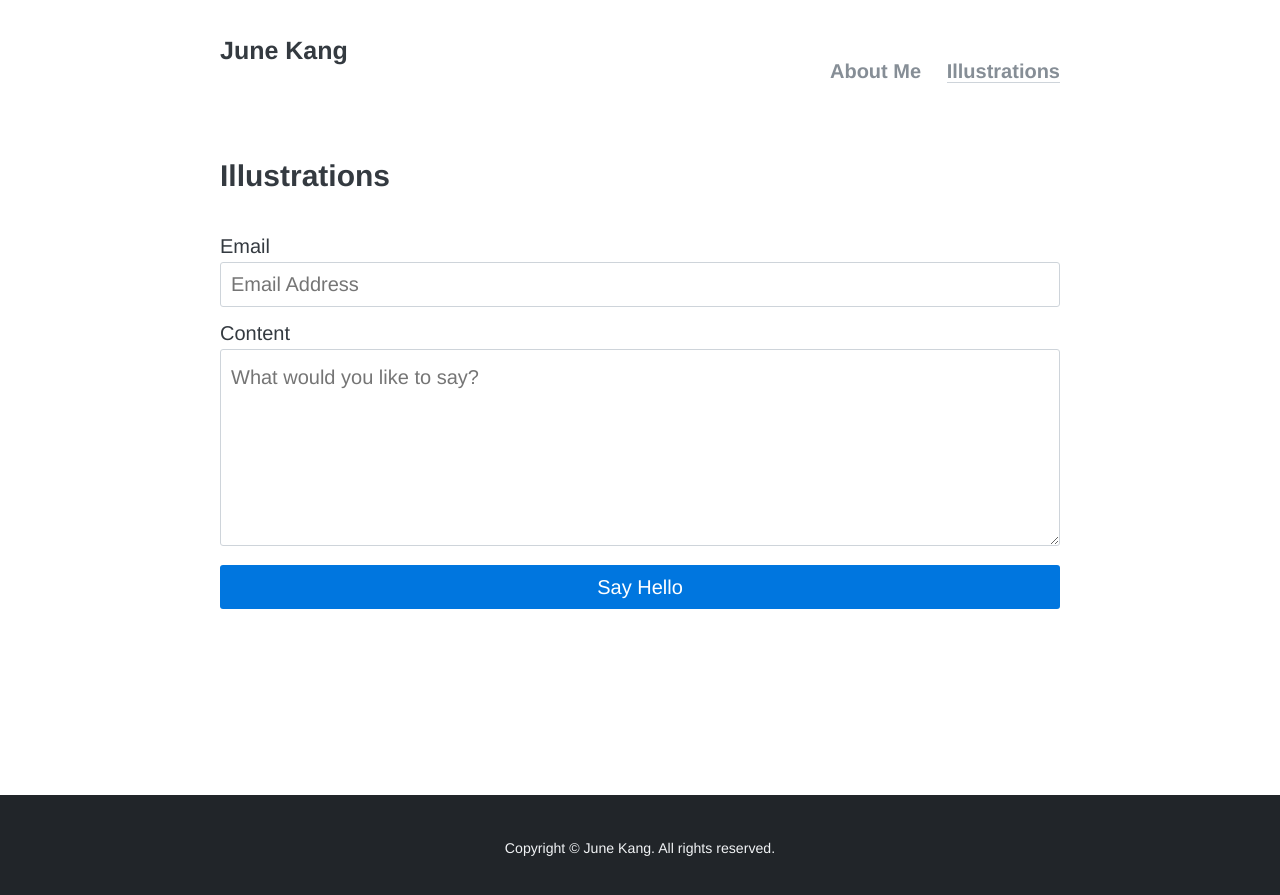
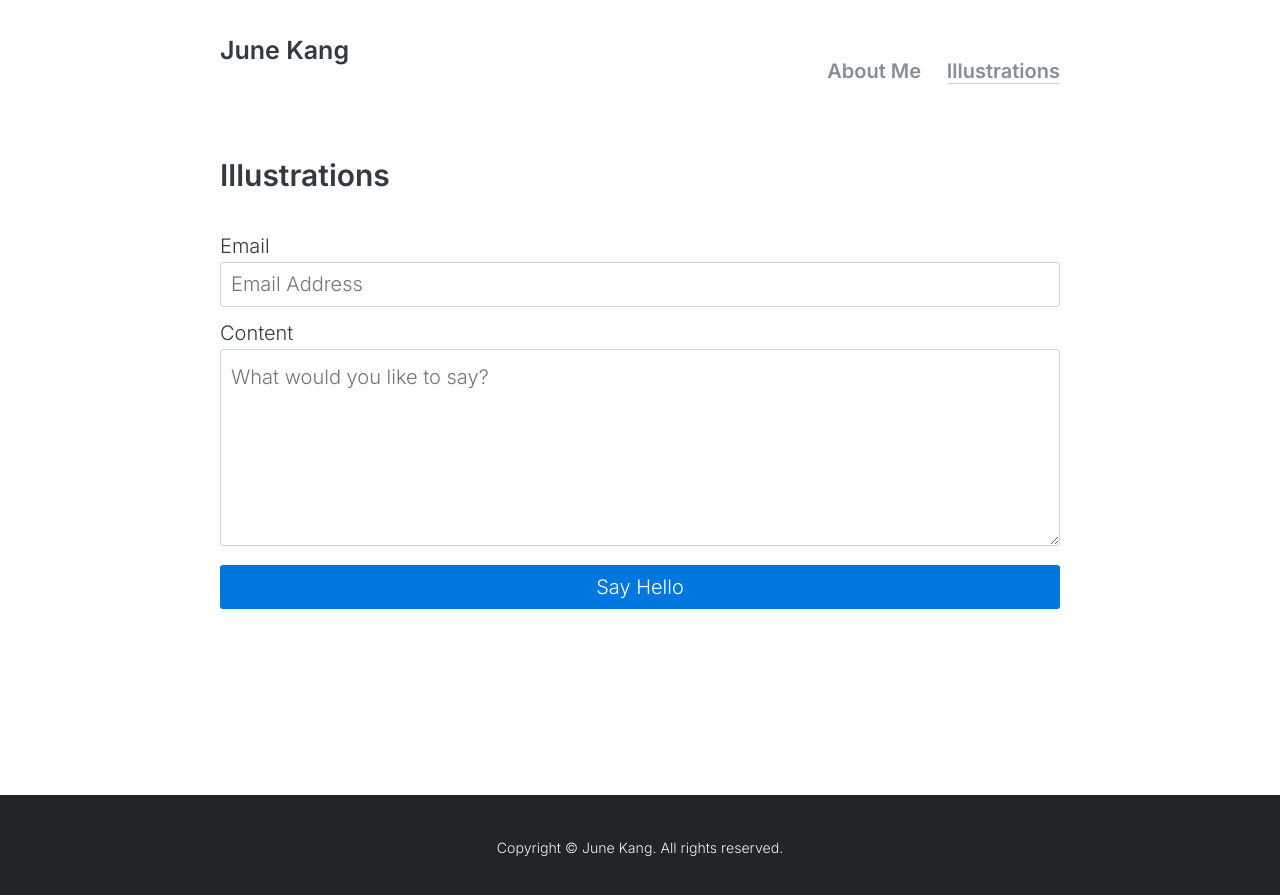
Before and after one commit to kangjune/kangjune.github.io, a Jekyll site: the page built from contact.html, in a window 1280 px wide. Shown: the top 895 px of the page. Built offline with Jekyll 4.4.1, drawn with Linux system fonts in a browser that asks for light colours.

Commit message:
Update _variables.scss

```diff
--- a/_sass/_variables.scss
+++ b/_sass/_variables.scss
@@ -1,9 +1,9 @@
 // Typography
 $base-font-size: 18px !default;
 $bold-font-weight: bold !default;
-$font-family: 'Poppins', 'Helvetica Neue', Helvetica, sans-serif !default;
+$font-family: 'Inter', 'Helvetica Neue', Helvetica, sans-serif !default;
 $line-height: 1.6 !default;
-$heading-font-family: 'Poppins', 'Helvetica Neue', Helvetica, sans-serif !default;
+$heading-font-family: 'Inter', 'Helvetica Neue', Helvetica, sans-serif !default;
 $heading-font-weight: 700 !default;
 $heading-line-height: 1.25 !default;
 $monospace-font-family: 'Source Code Pro', Consolas, monospace !default;
@@ -96,6 +96,7 @@ $pre-border-radius: 0;
 $pre-background-color: #f8f9fa;
 $pre-padding-right: 4px;
 $pre-padding-left: 4px;
+$pre-font-size: h5;
 $hljs-comment: $mid-gray;
 $hljs-keyword: $dark-blue;
 $hljs-name: $dark-gray;
```
